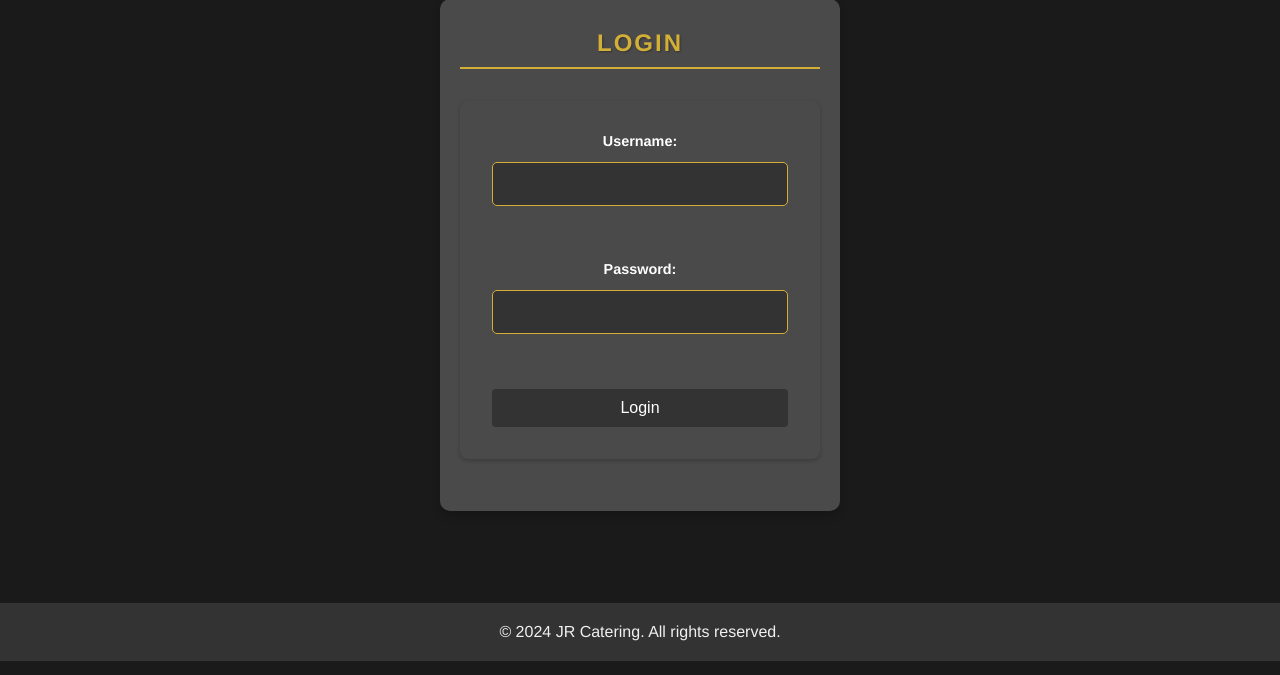
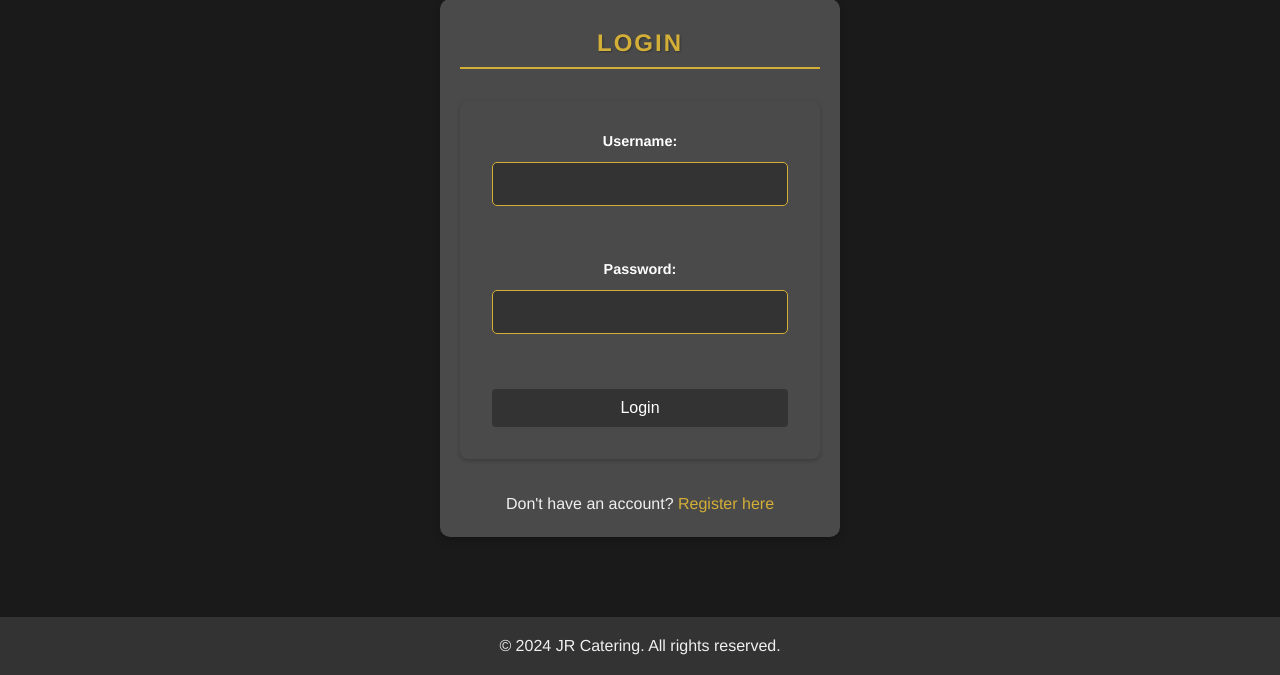
Before and after one commit to ellisrobertsx/JR-Catering, a Flask app: page /login in a window 1280 px wide. Shown: the part 139-814 px from the top of the page. Run offline with Flask 3, Linux system fonts and the light colour scheme.

Commit message:
added registration link

```diff
--- a/static/assets/css/style.css
+++ b/static/assets/css/style.css
@@ -642,6 +642,20 @@ form button:hover {
     text-align: center;
 }
 
+.auth-links {
+    margin-top: 20px;
+    text-align: center;
+}
+
+.auth-links a {
+    color: var(--accent-color);
+    text-decoration: none;
+}
+
+.auth-links a:hover {
+    text-decoration: underline;
+}
+
 .error {
     color: #ff0000;
     margin: 10px 0;
--- a/templates/login.html
+++ b/templates/login.html
@@ -14,5 +14,9 @@
         </div>
         <button type="submit" class="btn">Login</button>
     </form>
+    <div id="login-message"></div>
+    <div class="auth-links">
+        <p>Don't have an account? <a href="{{ url_for('register') }}">Register here</a></p>
+    </div>
 </div>
 {% endblock %}
```
